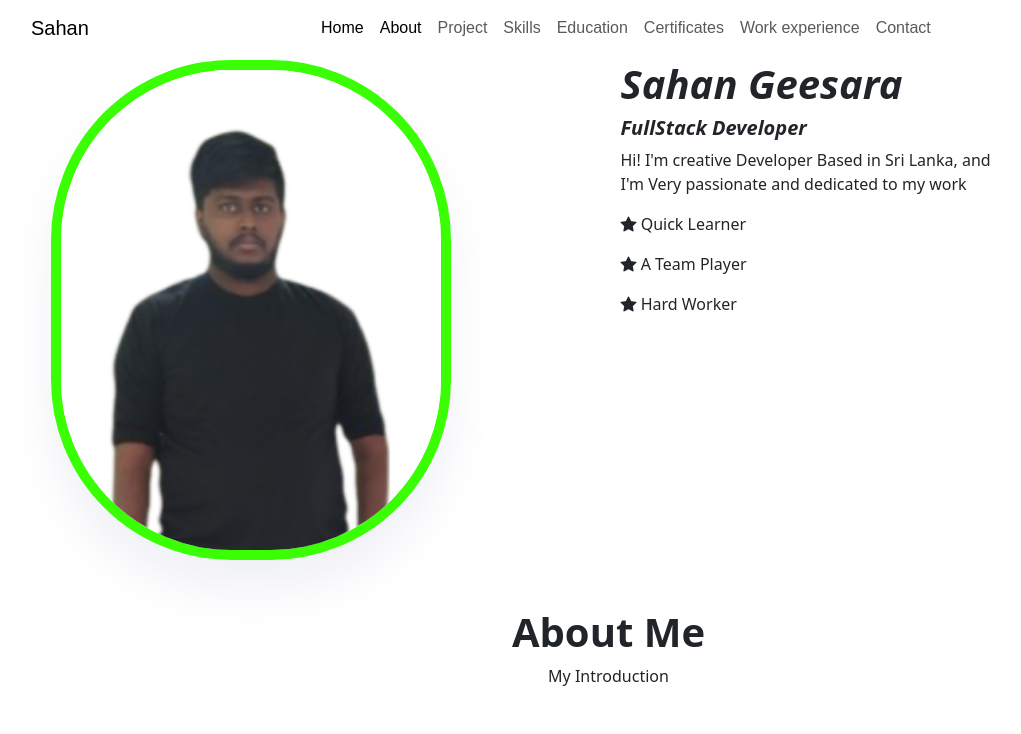
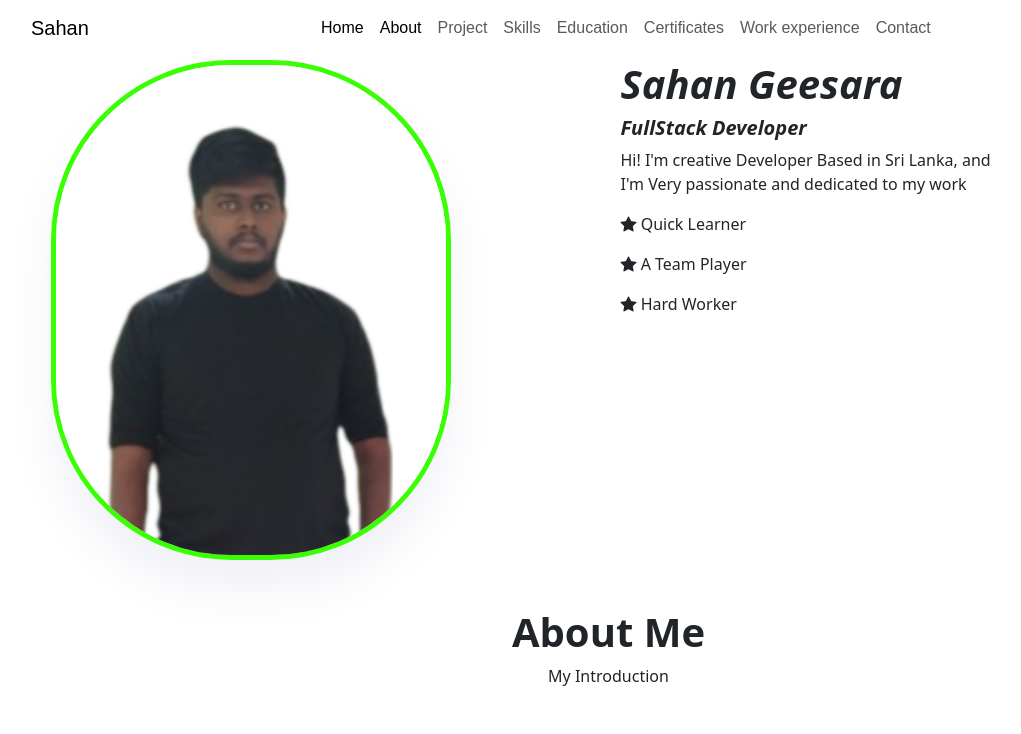
Before and after one commit to sahan99827/sahan_geesara_portfolio, a Vue app: page / in a window 1280 px wide. Shown: the top 734 px of the page, without its empty margins (51-1072 px from the left). Built offline with nearby package versions, Linux system fonts and the light colour scheme.

Commit message:
border size edit

```diff
--- a/src/components/Welcome.vue
+++ b/src/components/Welcome.vue
@@ -35,7 +35,7 @@
 img {
   object-fit: cover;
   border-radius: 180px;
-  border: #042eff 10px solid;
+  border: #042eff 5px solid;
   box-shadow: 0 30px 50px rgb(255, 255, 255);
   transition: transform 5s ease, border 5s ease; /* Add transition for smooth animation */
   animation: border-animation 5s infinite;
```
